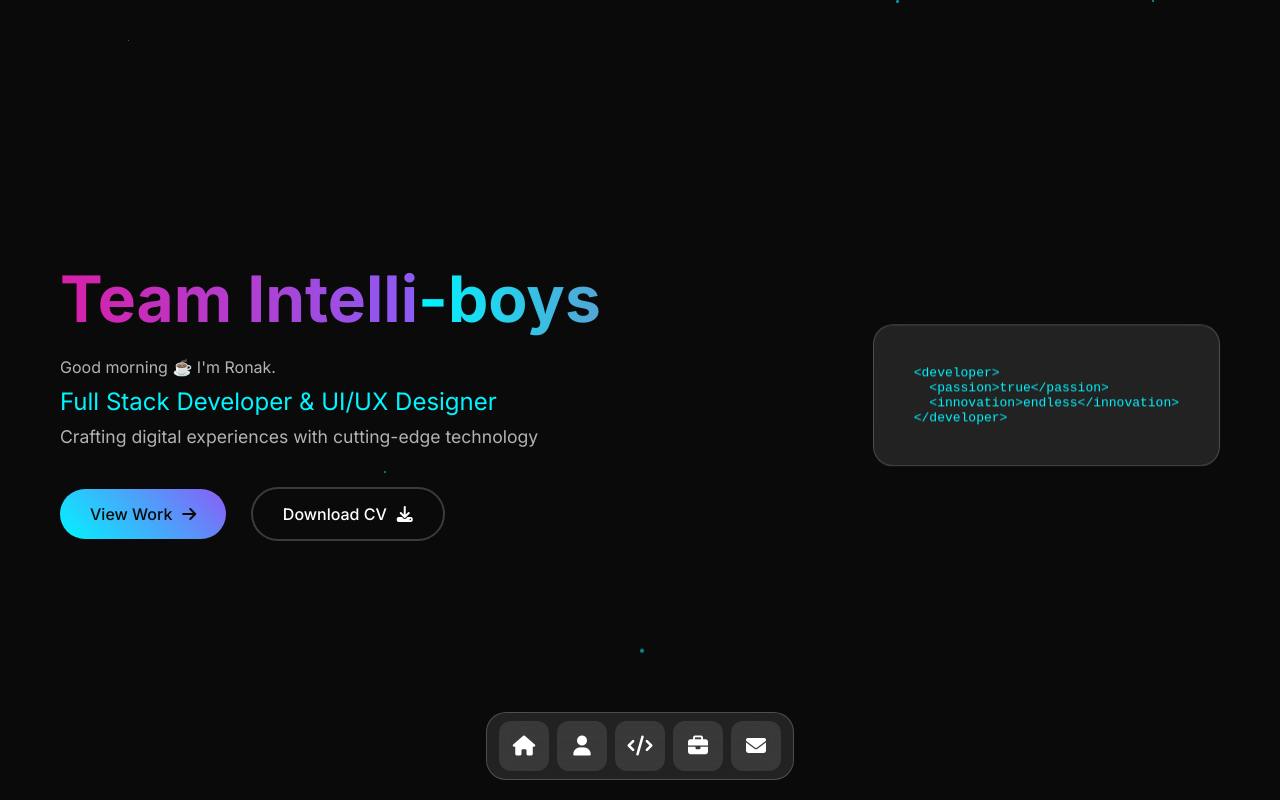
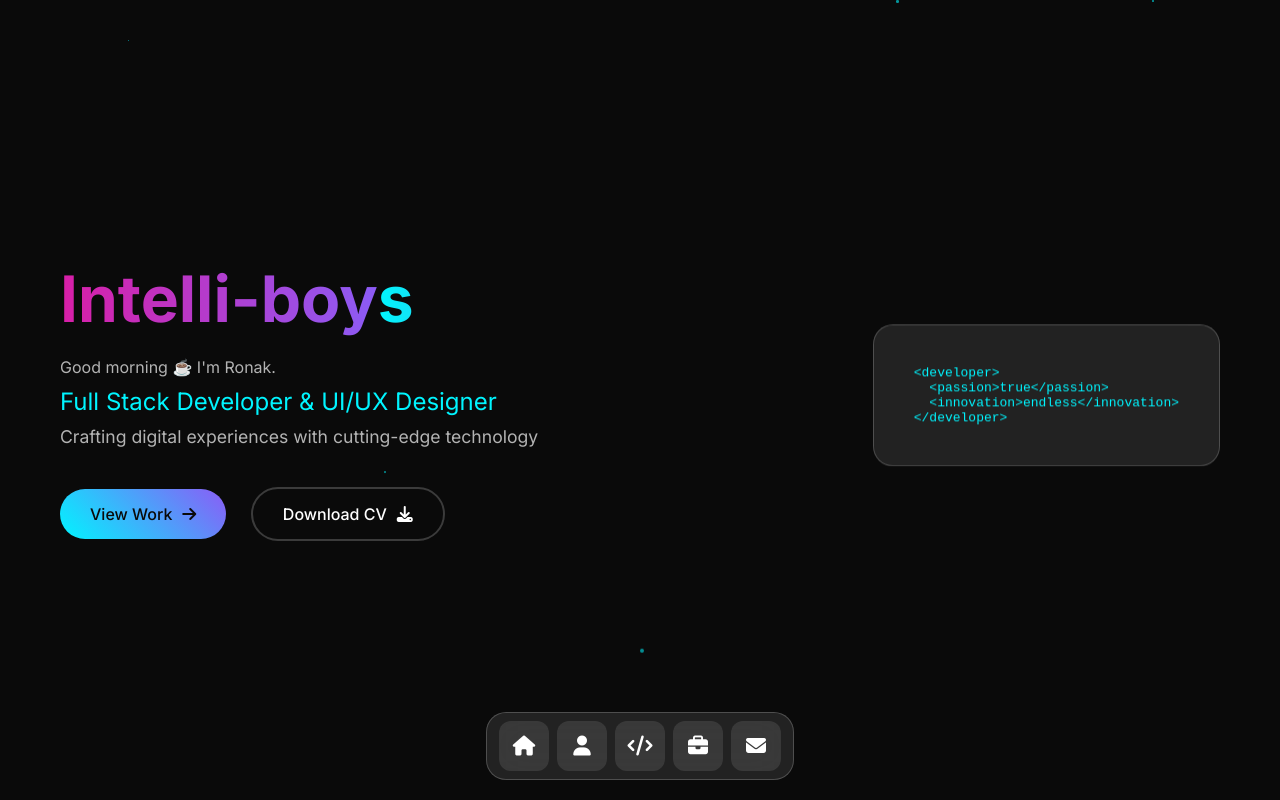
Before and after one commit to xainamv/portfolio, a plain HTML site: page index.html in a window 1280 px wide. Shown: the top 800 px of the page. Drawn offline with nearby package versions, Linux system fonts and the light colour scheme.

Commit message:
Update index.html

```diff
--- a/index.html
+++ b/index.html
@@ -44,7 +44,7 @@
 
     <section id="hero" class="section hero">
       <div>
-        <h1 class="glitch">Team Intelli-boys</h1>
+        <h1 class="glitch">Intelli-boys</h1>
         <p
           id="greeting"
           style="font-size: 1rem; color: var(--text-dim); margin-bottom: 10px"
```
